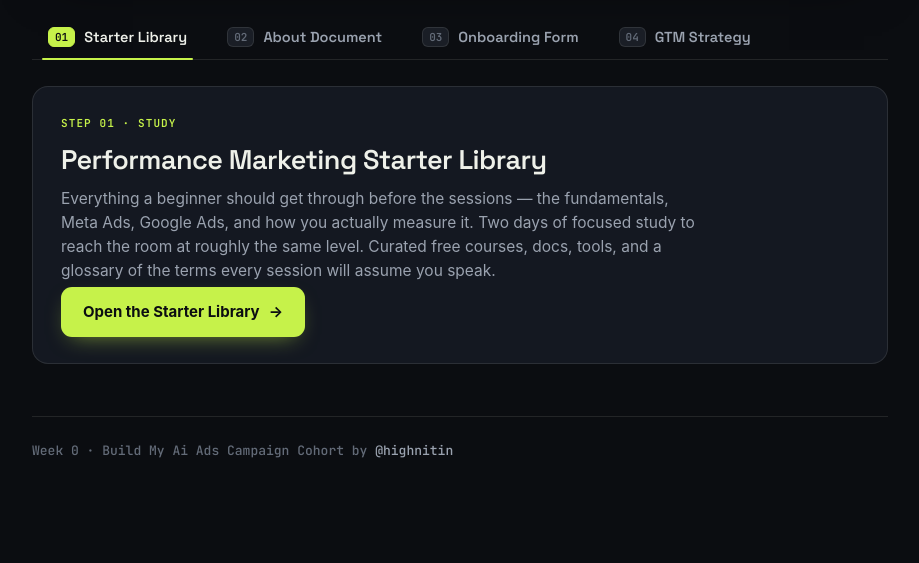
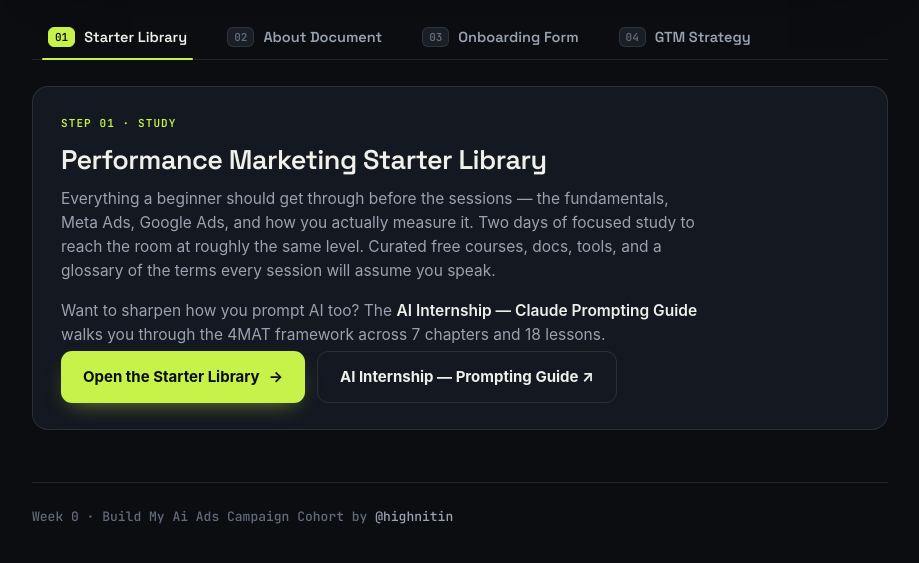
Before and after one commit to highnitin/claude-workshop, a plain HTML site: page week0/index.html in a window 1280 px wide. Shown: the part 820-1383 px from the top of the page, without its empty margins (180-1099 px from the left). Before the commit the page ends 1351 px from the top, so only its background shows below. Drawn offline with Linux system fonts and the light colour scheme; a web font is replaced by a local one.

Commit message:
week0: link to the AI Internship guide in the Study tab
Co-Authored-By: Claude Opus 4.8 <noreply@anthropic.com>

```diff
--- a/week0/index.html
+++ b/week0/index.html
@@ -140,8 +140,10 @@
       <div class="p-tag">Step 01 · Study</div>
       <h2>Performance Marketing Starter Library</h2>
       <p>Everything a beginner should get through before the sessions — the fundamentals, Meta Ads, Google Ads, and how you actually measure it. Two days of focused study to reach the room at roughly the same level. Curated free courses, docs, tools, and a glossary of the terms every session will assume you speak.</p>
+      <p>Want to sharpen how you prompt AI too? The <strong>AI Internship — Claude Prompting Guide</strong> walks you through the 4MAT framework across 7 chapters and 18 lessons.</p>
       <div class="ctas">
         <a class="btn primary" href="https://1managencyplan.online/performance-marketing-starter-library" target="_blank" rel="noopener">Open the Starter Library <span class="ar">→</span></a>
+        <a class="btn ghost" href="https://1managencyplan.online/Ai-Internship/" target="_blank" rel="noopener">AI Internship — Prompting Guide ↗</a>
       </div>
     </div>
   </div>
```
